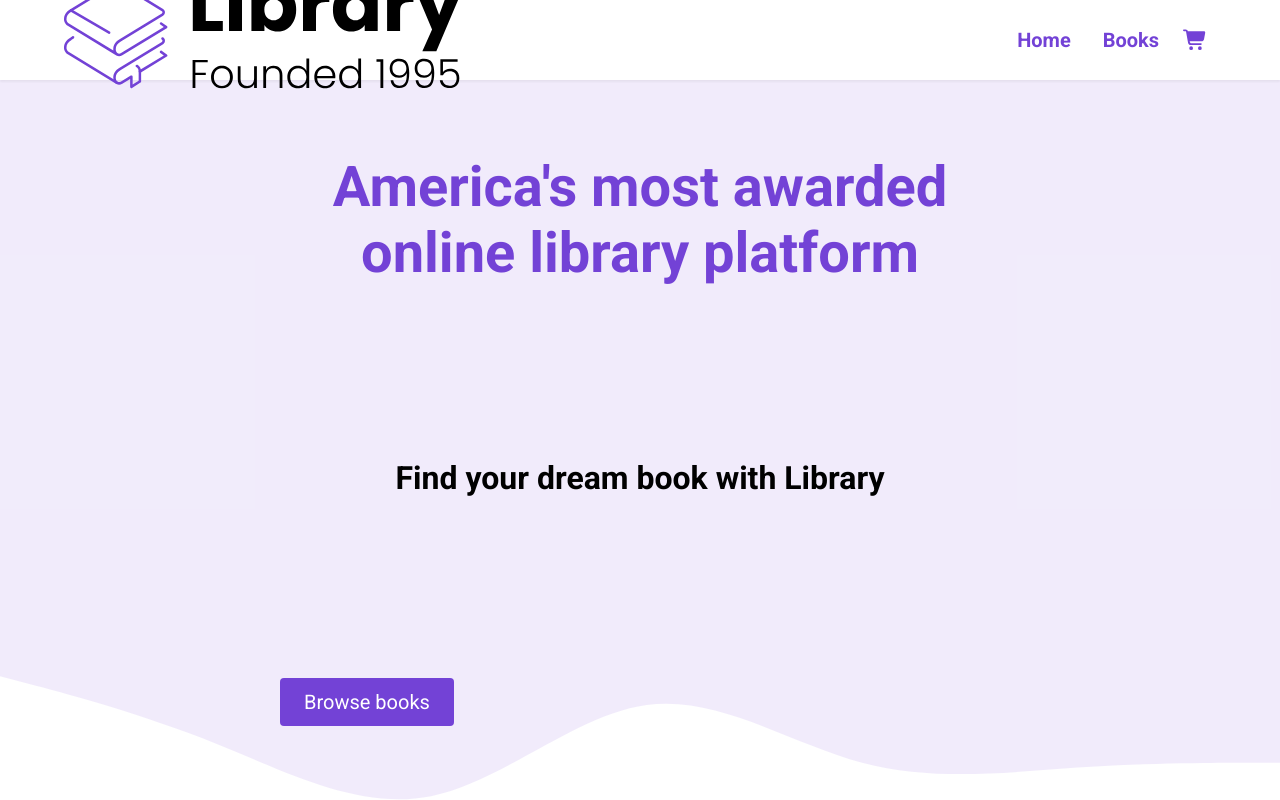
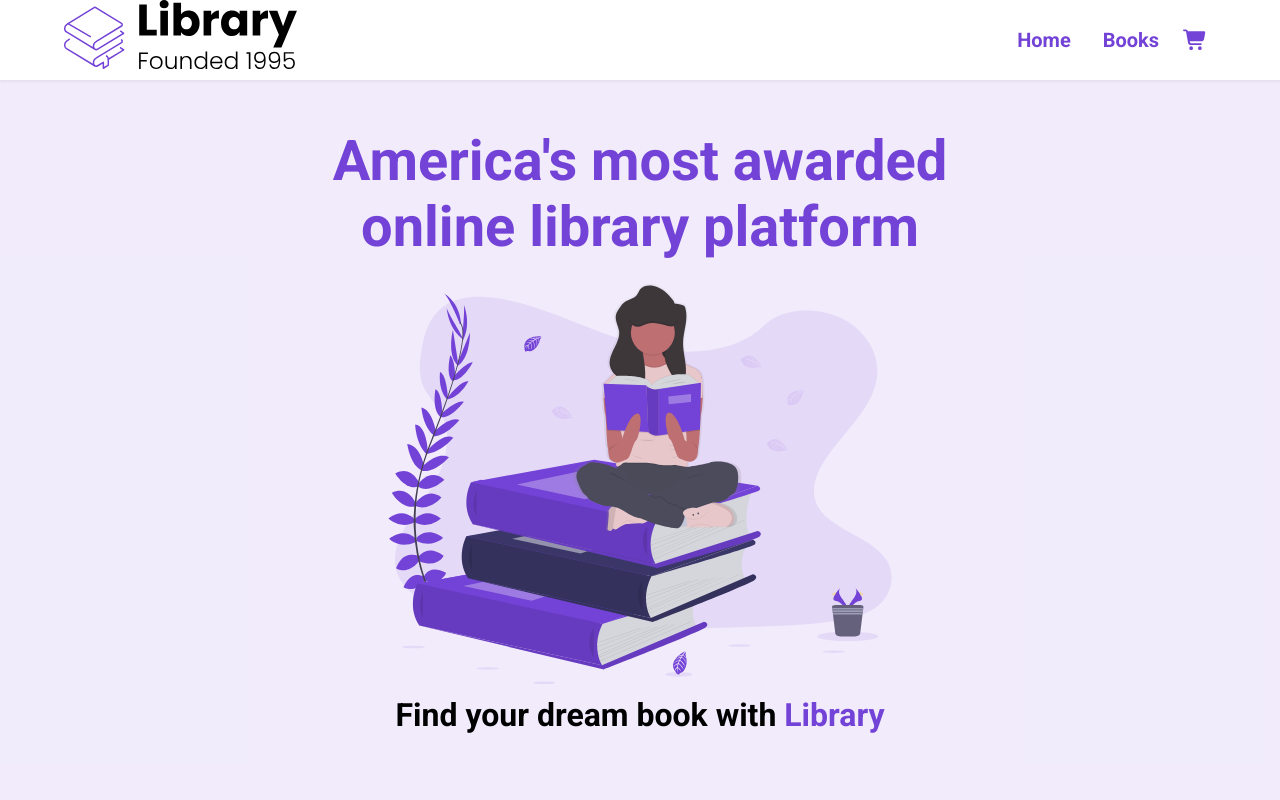
Before and after one commit to Kyle-858/React-Library-Project, a React (Create React App) app: page / in a window 1280 px wide. Shown: the top 800 px of the page. Built offline with nearby package versions, Linux system fonts and the light colour scheme.

Commit message:
Final touches version (needs modification to code)

```diff
--- a/src/components/Landing.jsx
+++ b/src/components/Landing.jsx
@@ -8,14 +8,15 @@ const Landing = () => {
             <header>
                 <div className="header__container">
                     <h1>America's most awarded online library platform</h1>
-                    <h2>Find your dream book with <span>Library</span></h2>
+                    <figure className="header__img--wrapper">
+                        <img src={UndrawBooks} alt="Header image" className="img" />
+                    </figure>
+                    <h2>Find your dream book with <span className="purple">Library</span></h2>
                     <Link to="/books">
                         <button className="btn">Browse books</button>
                     </Link>
                 </div>
-                <figure className="header__img--wrapper">
-                    <img src={UndrawBooks} alt="Header image" className="img" />
-                </figure>
+
             </header>
         </section>
     )
--- a/src/components/Nav.jsx
+++ b/src/components/Nav.jsx
@@ -1,7 +1,5 @@
-import React from 'react';
 import { FontAwesomeIcon } from '@fortawesome/react-fontawesome';
 import LibraryLogo from '../assets/Library.svg'
-import { library } from '@fortawesome/fontawesome-svg-core';
 import { faBars, faShoppingCart, faTimes } from '@fortawesome/free-solid-svg-icons';
 import { Link } from 'react-router-dom'
 
@@ -17,7 +15,7 @@ function Nav({ numberOfItems }) {
     return (
         <nav>
             <div className="nav__container">
-                <Link to="/">
+                <Link to="/" className="nav__logo">
                     <img src={LibraryLogo} alt="Top logo" className="logo"/>
                 </Link>
                 <ul className="nav__links">
--- a/src/index.css
+++ b/src/index.css
@@ -229,18 +229,30 @@ LANDING
   background-color: rgba(115, 66, 214, 0.1)
 }
 
+#landing a {
+  padding-top: 36px;
+  display: flex;
+  align-items: center;
+  justify-content: center;
+  z-index: 100;
+}
+
 header {
-  height: calc(100vh - 80px);
+  height: calc(120vh);
+  display: flex;
+}
+
+#landing h1 {
+  padding-top: 48px;
 }
 
 .header__container {
   width: 100%;
   max-width: 720px;
   margin: 0 auto;
-  height: 100%;
+  height: 90%;
   display: flex;
   flex-direction: column;
-  justify-content: space-around;
 }
 
 .header__description {
@@ -250,21 +262,23 @@ header {
 }
 
 .header__img--wrapper {
-  padding: 20px;
+  display: flex;
+  justify-content: center;
+  align-items: center;
+  top: 20%;
+  left: 50;
+  z-index: 50;
+}
 
-  /* Added this after the tutorial to
-  show it over the wave on larger screens */
-  z-index: 50;
-
-  /* Added this after the tutorial to
-  make landing page responsive on laptops */
+#landing .img {
+  position: relative;
   max-height: 50vh;
 }
 
-/* #landing .img {
-  position: relative;
-  top: -50%;
-} */
+#landing h2 {
+  padding-top: 12px;
+  z-index: 100;
+}
 
 .container {
   padding: 56px 0;
@@ -468,6 +482,10 @@ EXPLORE
 FOOTER
 
 */
+
+.nav__logo {
+  height: 100%;
+}
 
 footer {
   background-color: #242424;
```
Also changed, not shown: src/Pages/Home.jsx (+5 -8 lines).
